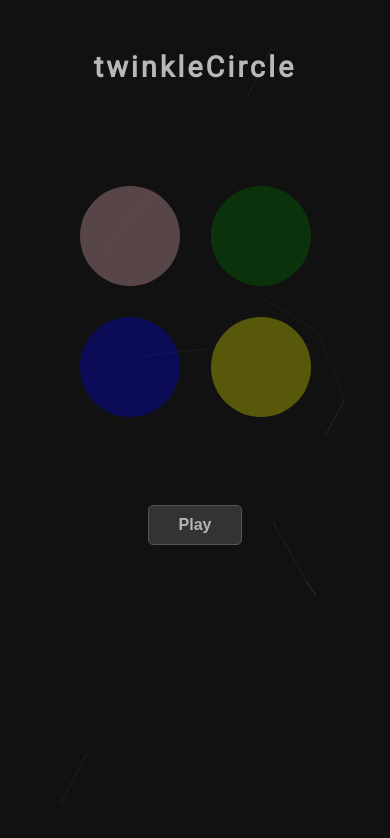
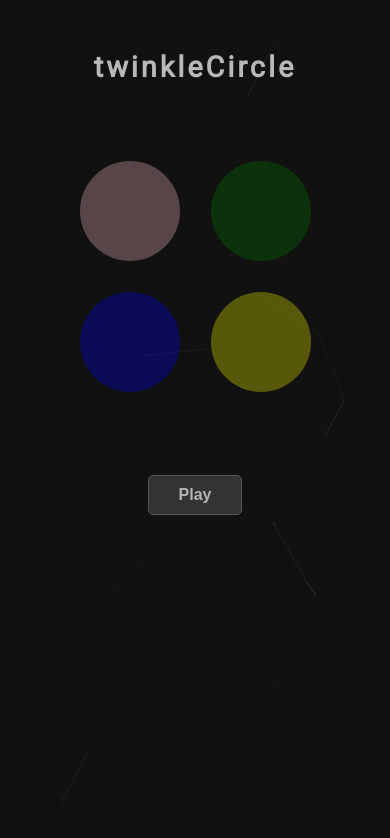
Before and after one commit to clasei/twinkle-circle, a React (Create React App) app: page / in a window 390 px wide. Shown: the top 838 px of the page. Built offline with nearby package versions, Linux system fonts and the light colour scheme.

Commit message:
title fixed mobile

```diff
--- a/src/components/CircleContainer/CircleContainer.css
+++ b/src/components/CircleContainer/CircleContainer.css
@@ -3,7 +3,7 @@
     flex-wrap: wrap;
     justify-content: center;
     align-items: center;
-    padding: 20px;
+    padding: 15px;
     gap: 25px;
 }
 
--- a/src/components/Header/Header.css
+++ b/src/components/Header/Header.css
@@ -1,5 +1,5 @@
 .header {
-    margin-bottom: 50px;
+    margin-bottom: 30px;
     width: 100%;
     text-align: center;
     background-color: none;
```
